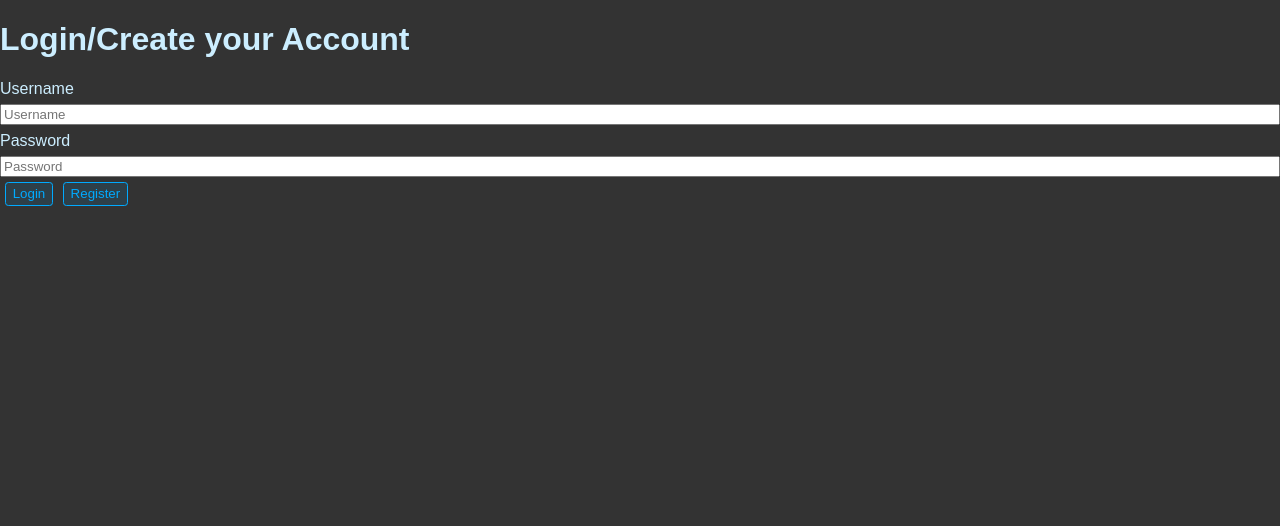
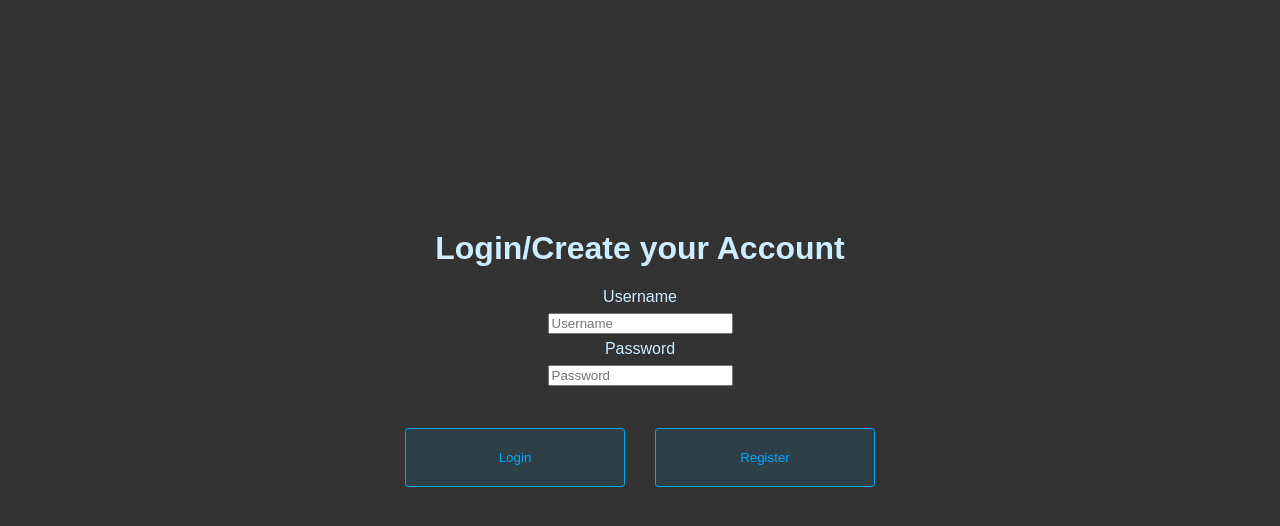
Before and after one commit to HarunDogan92/StudyGo, a React (Vite) app: page /studyplan/studyplanedit/1 in a window 1280 px wide. Shown: the top 526 px of the page. Built offline with nearby package versions, Linux system fonts and the light colour scheme.

Commit message:
fixed login page

```diff
--- a/src/main.css
+++ b/src/main.css
@@ -65,3 +65,67 @@ body {
 .nav li:hover {
   background-color: #777;
 }
+
+.login-header {
+  display: flex;
+  flex-direction: column;
+  align-items: center;
+  gap: 9px;
+  width: 100%;
+  margin-top: 30px;
+}
+
+.login-form {
+  display: flex;
+  flex-direction: column;
+  margin: auto;
+  margin-top: 200px;
+  width: 600;
+  padding-bottom: 30px;
+}
+
+.login-form-row {
+  display: flex;
+  flex-direction: column;
+  gap: 0.4rem;
+  align-items: center;
+  margin: auto;
+  width: 480px;
+  height: 80px;
+}
+
+.login-btn-container {
+  display: flex;
+  gap: 30px;
+  margin: 60px auto;
+}
+
+.btn-login {
+  display: flex;
+  justify-content: center;
+  align-items: center;
+  width: 220px;
+  height: 59px;
+  background: hsl(200, 100%, 50%, 0.1);
+  border: 1px solid hsl(200, 100%, 50%);
+  color: hsl(200, 100%, 50%);
+  border-radius: 0.25em;
+  cursor: pointer;
+  outline: none;
+}
+
+.btn-login:hover,
+.btn-login:focus-visible {
+  background: hsl(200, 100%, 50%, 0.2);
+}
+
+.btn-login.btn-danger {
+  background: hsl(0, 100%, 40%, 0.1);
+  border: 1px solid hsl(0, 100%, 40%);
+  color: hsl(0, 100%, 40%);
+}
+
+.btn-login.btn-danger:hover,
+.btn-login.btn-danger:focus-visible {
+  background: hsl(0, 100%, 40%, 0.2);
+}
--- a/src/pages/users/Register.jsx
+++ b/src/pages/users/Register.jsx
@@ -43,8 +43,10 @@ export default function Register() {
   return (
     <>
       <form className="login-form" onSubmit={(e) => submit(e)}>
-        <h1 htmlFor="item">Login/Create your Account</h1>
-        <div className="form-row">
+        <h1 htmlFor="item" className="login-header">
+          Login/Create your Account
+        </h1>
+        <div className="login-form-row">
           <label htmlFor="item">Username</label>
           <input
             onChange={(e) => setUsername(e.target.value)}
@@ -60,12 +62,13 @@ export default function Register() {
             value={password}
             placeholder="Password"
             required
-            type="text"
+            type="password"
             id="password"
           ></input>
         </div>
+        <div className="login-btn-container">
           <button
-          className="btn"
+            className="btn-login"
             onClick={() => {
               setAction("Login");
             }}
@@ -73,13 +76,14 @@ export default function Register() {
             Login
           </button>
           <button
-          className="btn"
+            className="btn-login"
             onClick={() => {
               setAction("Register");
             }}
           >
             Register
           </button>
+        </div>
       </form>
     </>
   );
```
Lines whose indentation alone changed are shown as unchanged.
